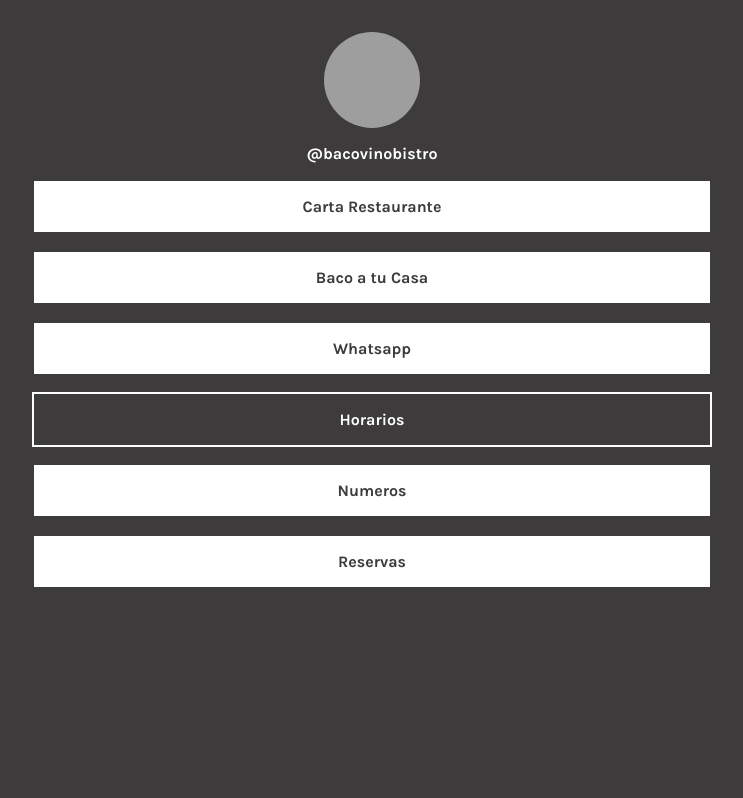
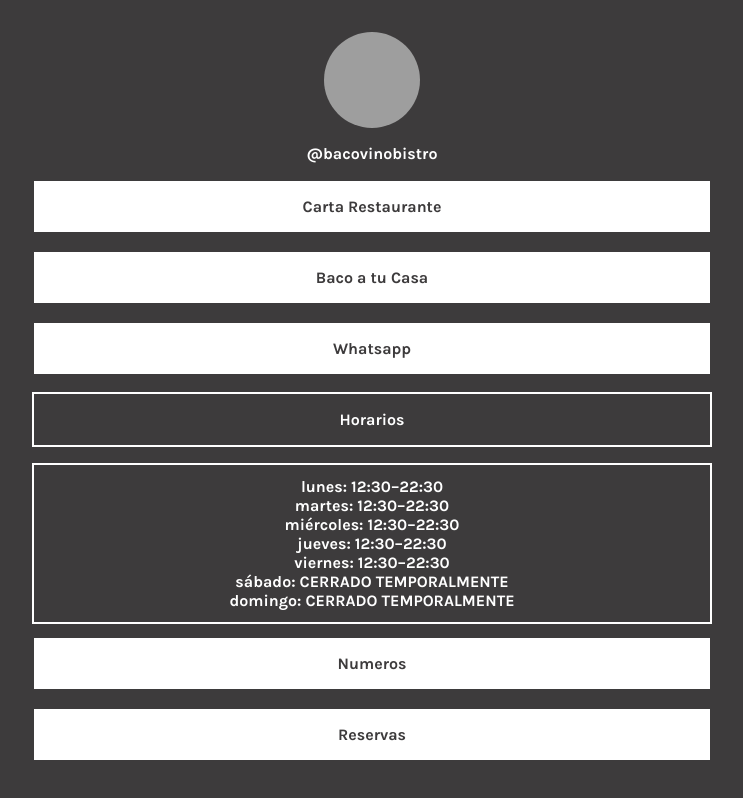
Before and after one commit to durbonca/linktree-baco, a plain HTML site: page index.html in a window 1280 px wide. Both pictures are taken after a click on the link "Horarios". Shown: the whole page, without its empty margins (268-1011 px from the left). Drawn offline with Linux system fonts and the light colour scheme; grey boxes are pictures that could not be loaded.

Commit message:
update horarios

```diff
--- a/index.html
+++ b/index.html
@@ -17,11 +17,36 @@
             <a href="https://baco.netlify.app/" class="link button">Carta Restaurante</a>
             <a href="https://baco.rest/" class="link button">Baco a tu Casa</a>
             <a href="https://wa.me/message/3EA5NFDVMNZSO1" class="link button">Whatsapp</a>
-            <a href="#" class="link button">Horarios</a>
-            <a href="#" class="link button">Numeros</a>
-            <a href="#" class="link button">Reservas</a>
+            <a href="" id="horarios_button" class="link button">Horarios</a>
+            <div id="horarios" class="horarios">
+                <div class="day">lunes:
+                    <div class="time">12:30–22:30</div>
+                </div>
+                <div class="day">martes:
+                    <div class="time">12:30–22:30</div>
+                </div>
+                <div class="day">miércoles:
+                    <div class="time">12:30–22:30</div>
+                </div>
+                <div class="day">jueves:
+                    <div class="time">12:30–22:30</div>
+                </div>
+                <div class="day">viernes:
+                    <div class="time"> 12:30–22:30</div>
+                </div>
+                <div class="day">sábado:
+                    <div class="time">CERRADO TEMPORALMENTE</div>
+                </div>
+                <div class="day">domingo:
+                    <div class="time">CERRADO TEMPORALMENTE</div>
+                </div>
+
+            </div>
+            <a href="#" id="" class="link button">Numeros</a>
+            <a href="#" id="" class="link button">Reservas</a>
         </div>
     </div>
+    <script src="script.js"></script>
 </body>
 
 </html>
--- a/script.js
+++ b/script.js
@@ -0,0 +1,7 @@
+let horariosButton = document.getElementById('horarios_button')
+let horarios = document.getElementById('horarios')
+
+horariosButton.addEventListener('click', (e) => {
+    e.preventDefault()
+    horarios.classList.toggle('display')
+})
--- a/style.css
+++ b/style.css
@@ -55,6 +55,7 @@ html {
     transition: box-shadow 0.25s cubic-bezier(0.08, 0.59, 0.29, 0.99) 0s, border-color 0.25s cubic-bezier(0.08, 0.59, 0.29, 0.99) 0s, transform 0.25s cubic-bezier(0.08, 0.59, 0.29, 0.99) 0s, background-color 0.25s cubic-bezier(0.08, 0.59, 0.29, 0.99) 0s;
     background: white;
     text-decoration: none;
+    outline: none;
 }
 
 .links {
@@ -76,3 +77,30 @@ html {
     color: rgb(255, 255, 255);
     border-color: rgb(255, 255, 255);
 }
+
+.horarios {
+    display: flex;
+    flex-direction: column;
+    align-items: center;
+    color: white;
+    border: 2px solid;
+    border-color: white;
+    width: 100%;
+    padding: 12px;
+    box-sizing: border-box;
+    margin-bottom: -28px;
+    transition: opacity .25s ease-out;
+    opacity: 0;
+    height: 0;
+    overflow: hidden;
+}
+
+.time {
+    display: inline;
+}
+
+.display {
+    margin-bottom: 12px;
+    height: auto;
+    opacity: 1;
+}
```
